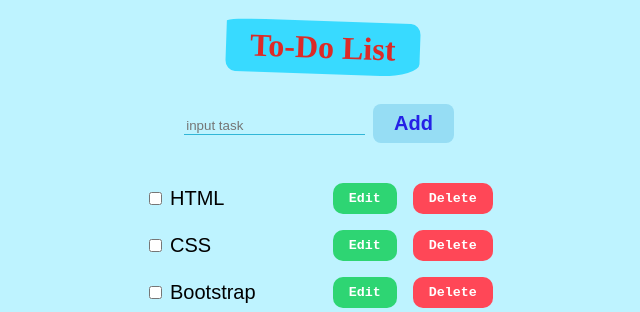
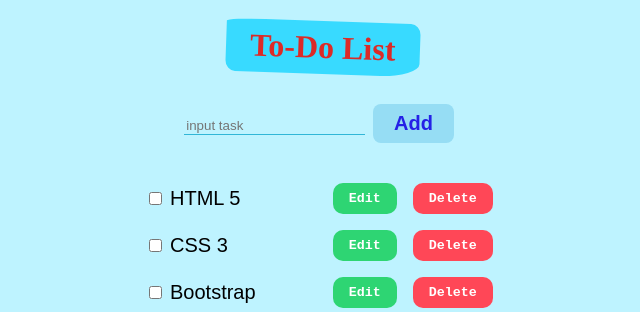
Before and after one commit to sepidehmaghami/to-do-list, a React (Create React App) app: page / in a window 1280 px wide. Shown: the top 312 px of the page, without its empty margins (317-957 px from the left). Built offline with nearby package versions, Linux system fonts and the light colour scheme; data requests are answered from the project's data file.

Commit message:
edit task with fetch

```diff
--- a/db.json
+++ b/db.json
@@ -1,14 +1,12 @@
 {
   "tasks": [
     {
-      "id": 1,
-      "title": "HTML",
-      "flag": false
+      "title": "HTML 5",
+      "id": 1
     },
     {
-      "id": 2,
-      "title": "CSS",
-      "flag": false
+      "title": "CSS 3",
+      "id": 2
     },
     {
       "id": 3,
--- a/src/App.js
+++ b/src/App.js
@@ -37,7 +37,8 @@ function App() {
   }
 
   const editHandle =  async (id ,title) =>{
-    const responseEdit = await fetch ("http://localhost:8000/tasks",{
+    window.location.reload();
+    const responseEdit = await fetch (`http://localhost:8000/tasks/${id}`,{
       method : "PUT",
       headers:{
         'Content-type' : 'application/json'
@@ -45,8 +46,7 @@ function App() {
       body: JSON.stringify(title),
     });
     const newResponseEdit = await responseEdit.json();
-    setTask(newResponseEdit.id)
-
+    setTask(newResponseEdit);
     }
 
   return (
```
